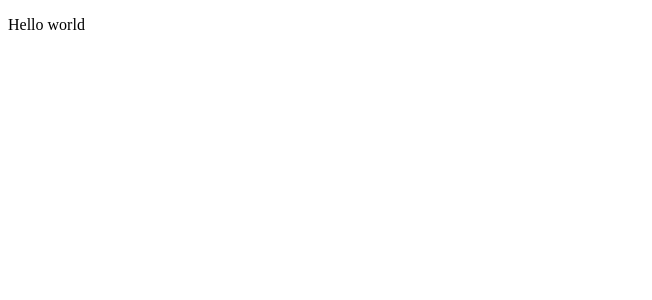
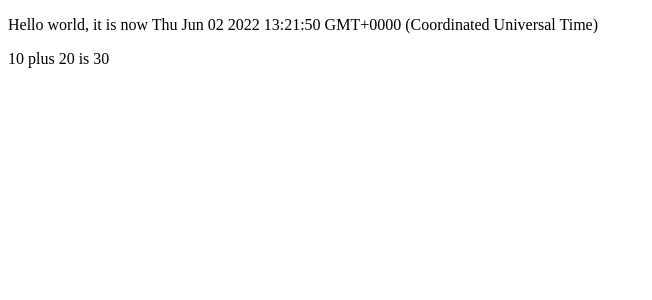
Before and after one commit to SheeNigami/fullstackopen2022, a React (Create React App) app in the folder part1/: page / in a window 1280 px wide. Shown: the top 300 px of the page, without its empty margins (0-652 px from the left). Built offline with nearby package versions, Linux system fonts and the light colour scheme.

Commit message:
React Dynamic Components

```diff
--- a/part1/src/App.js
+++ b/part1/src/App.js
@@ -2,9 +2,16 @@
 // import './App.css';
 
 function App() {
+  const now = new Date()
+  const a = 10
+  const b = 20
+
   return (
     <div>
-      <p>Hello world</p>
+      <p>Hello world, it is now {now.toString()}</p>
+      <p>
+        {a} plus {b} is {a+b}
+      </p>
     </div>
   );
 }
```
